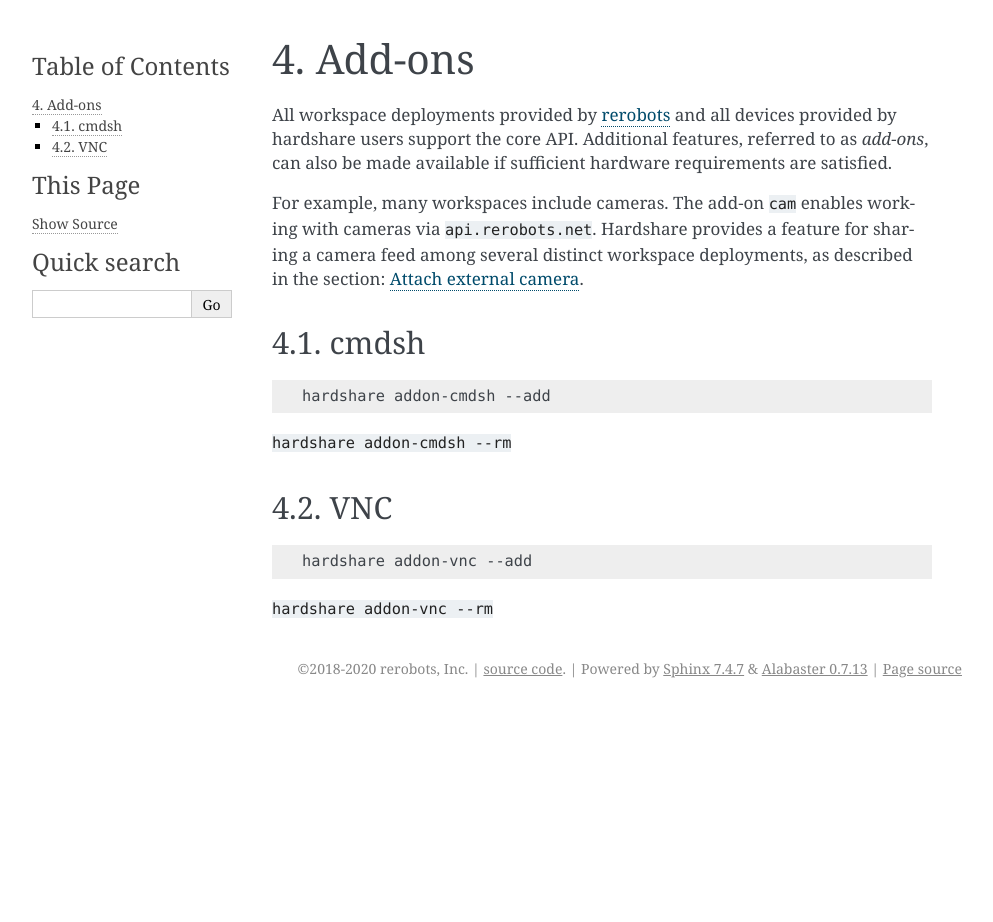
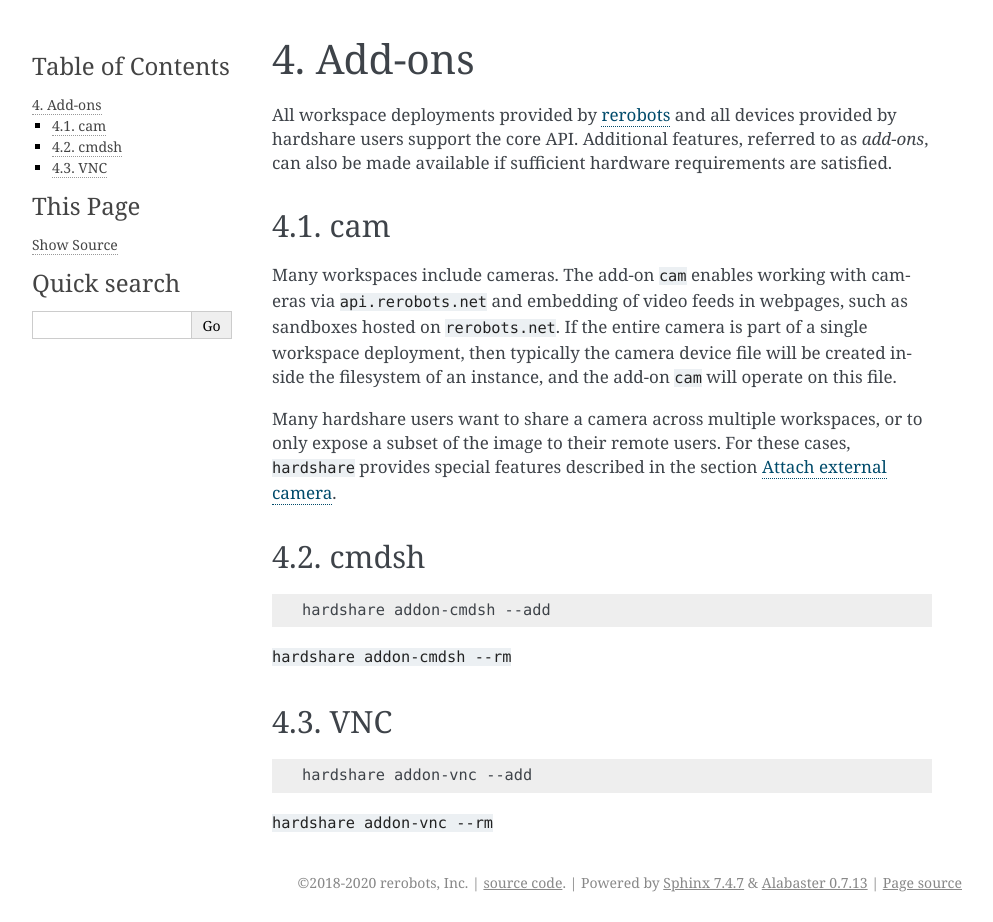
Before and after one commit to rerobots/hardshare, a Sphinx documentation site: the page built from doc/addons.rst, in a window 1280 px wide. Shown: the whole page, without its empty margins (148-1141 px from the left). Built offline with Sphinx 7.4.7, drawn with Linux system fonts in a browser that asks for light colours; the version number is read from the project's files by our own code; before the commit the page ends 900 px from its top, so only the background shows below that.

Commit message:
DOC: about add-on cam

```diff
--- a/doc/addons.rst
+++ b/doc/addons.rst
@@ -8,10 +8,20 @@ hardshare users support the core API. Additional features, referred to as
 *add-ons*, can also be made available if sufficient hardware requirements are
 satisfied.
 
-For example, many workspaces include cameras. The add-on ``cam`` enables working
-with cameras via ``api.rerobots.net``. Hardshare provides a feature for sharing
-a camera feed among several distinct workspace deployments, as described in the
-section: :doc:`attach_camera`.
+
+cam
+---
+
+Many workspaces include cameras. The add-on ``cam`` enables working with cameras
+via ``api.rerobots.net`` and embedding of video feeds in webpages, such as
+sandboxes hosted on ``rerobots.net``. If the entire camera is part of a single
+workspace deployment, then typically the camera device file will be created
+inside the filesystem of an instance, and the add-on ``cam`` will operate on
+this file.
+
+Many hardshare users want to share a camera across multiple workspaces, or to
+only expose a subset of the image to their remote users. For these cases,
+``hardshare`` provides special features described in the section :doc:`attach_camera`.
 
 
 cmdsh
```
